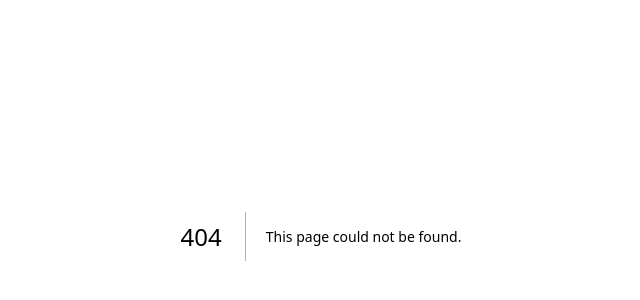
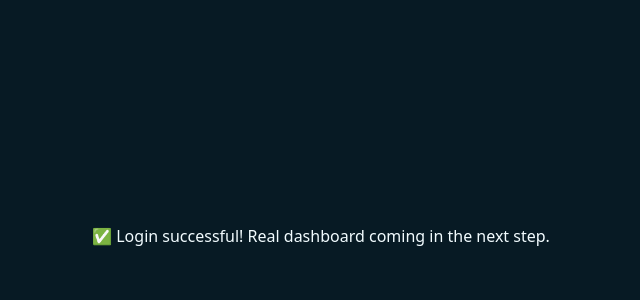
Before and after one commit to Dreazyempire/dreazyempire, a Next.js app: page /admin/dashboard in a window 1280 px wide. Before the commit this address had no page. Shown: the part 164-464 px from the top of the page, without its empty margins (319-959 px from the left). Built offline with nearby package versions, Linux system fonts and the light colour scheme.

Commit message:
Create page.tsx

```diff
--- /dev/null
+++ b/app/admin/dashboard/page.tsx
@@ -0,0 +1,7 @@
+export default function DashboardPlaceholder() {
+  return (
+    <main className="min-h-screen bg-mainbg flex items-center justify-center text-textprimary">
+      <p>✅ Login successful! Real dashboard coming in the next step.</p>
+    </main>
+  );
+}
```
